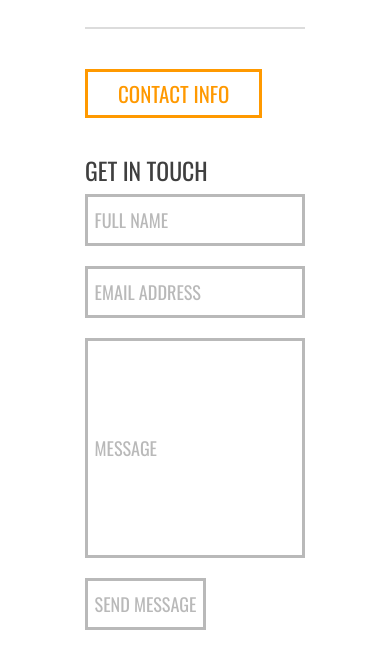
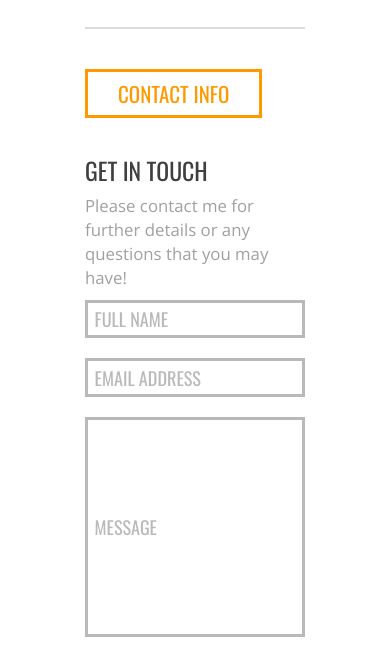
Before and after one commit to bhavyata9/bhavyata9.github.io, a plain HTML site: page index.html in a window 390 px wide. Shown: the part 2869-3516 px from the top of the page. Drawn offline with nearby package versions, Linux system fonts and the light colour scheme.

Commit message:
fixed all responsive bugs and typos

```diff
--- a/css/custom.css
+++ b/css/custom.css
@@ -153,7 +153,7 @@ header p{
 }
 input{
   width: 100%;
-  padding: 10px 3%;
+  padding: 1.5% 3%;
   border: 3px solid #b9b9b9;
   margin-bottom: 20px;
   font-family: 'Oswald',sans-serif;
@@ -171,7 +171,10 @@ input:focus{
   width: auto;
   background-color: #fff;
 }
+.contact p{
+  word-wrap: normal;
 
+}
 
 @media (max-width : 768px) {
   .navbar-default .navbar-nav>li>a {
--- a/index.html
+++ b/index.html
@@ -110,7 +110,7 @@
         <div class="contact">
           <h3> CONTACT INFO </h3>
           <h4> GET IN TOUCH </h4>
-
+          <p>Please contact me for further details or any questions that you may have!</p>
 
           <div class ="row">
             <div class="col-md-9">  <!-- contact-form -->
```
